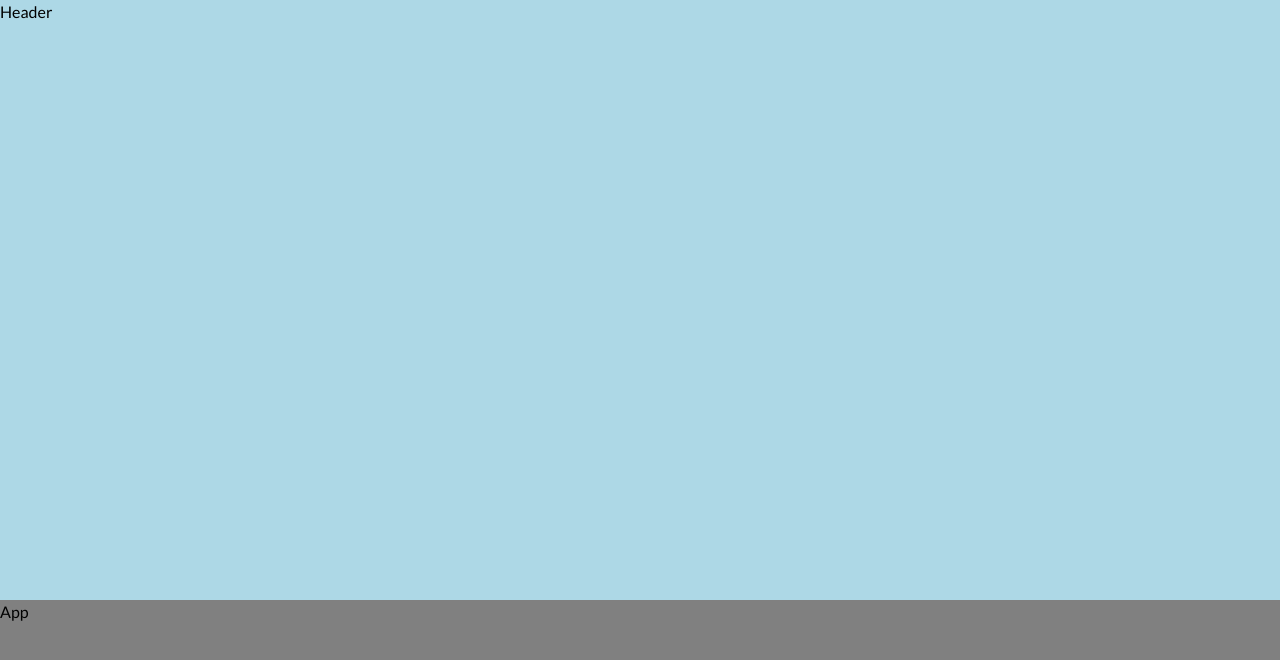
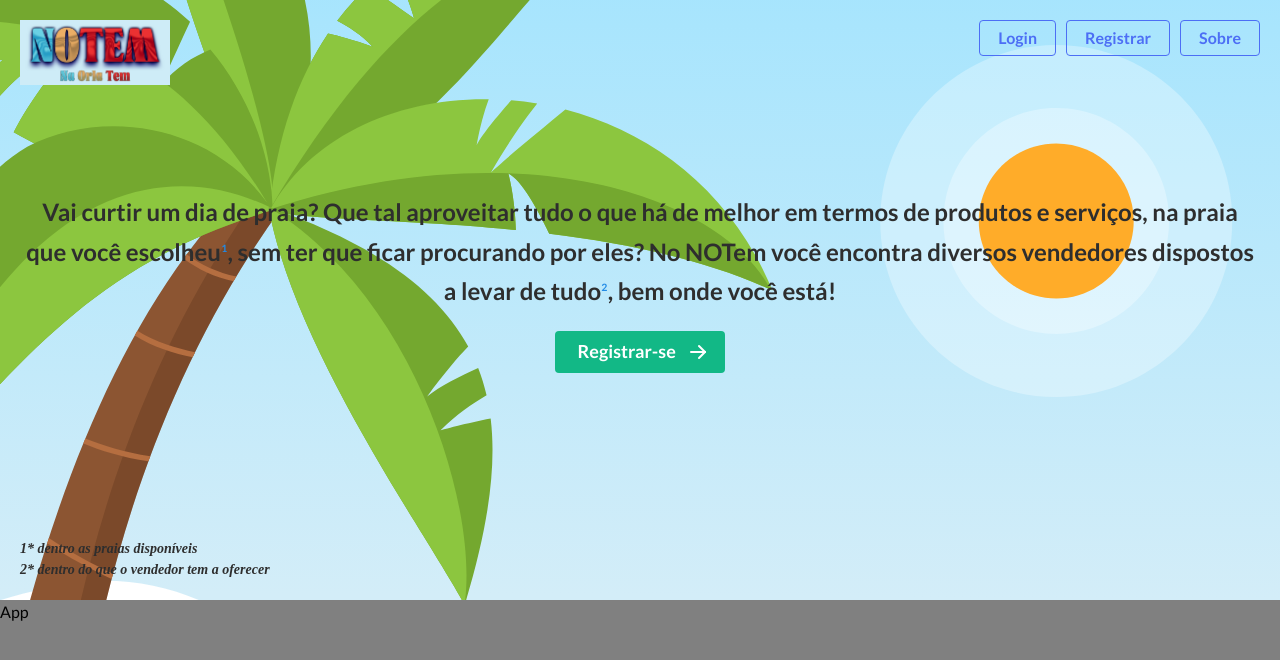
Before and after one commit to bruno-calasans-ifpe/project-notem-client, a React (Vite) app: page / in a window 1280 px wide. Shown: the top 660 px of the page. Built offline with nearby package versions, Linux system fonts and the light colour scheme.

Commit message:
create home page's header

```diff
--- a/src/layout/Header/Header.tsx
+++ b/src/layout/Header/Header.tsx
@@ -1,7 +1,93 @@
-import { Container } from './header.style'
+import { Group, Button, Image, Anchor, Text } from '@mantine/core'
+import { IconArrowRight } from '@tabler/icons-react'
+import { Container, TopHeader, LogoArea, MenuArea, BottomHeader, WelcomeMsgArea, ObsArea } from './header.style'
 
 function Header() {
-  return <Container>Header</Container>
+  return (
+    <Container>
+      <TopHeader>
+        <LogoArea id="logo">
+          <Image
+            src="./imgs/notem-logotype.jpg"
+            alt="notem logo"
+            w={150}
+          />
+        </LogoArea>
+        <MenuArea id="menu">
+          <Group gap="xs">
+            <Button
+              variant="outline"
+              color="indigo"
+            >
+              <Text fw="bold">Login</Text>
+            </Button>
+            <Button
+              variant="outline"
+              color="indigo"
+            >
+              <Text fw="bold">Registrar</Text>
+            </Button>
+            <Button
+              variant="outline"
+              color="indigo"
+            >
+              <Text fw="bold">Sobre</Text>
+            </Button>
+          </Group>
+        </MenuArea>
+      </TopHeader>
+      <BottomHeader>
+        <WelcomeMsgArea>
+          <Text
+            id="msg"
+            size="xl"
+            fw="bold"
+            c="dark"
+          >
+            Vai curtir um dia de praia? Que tal aproveitar tudo o que há de melhor em termos de produtos e serviços, na
+            praia que você escolheu<Anchor href="#obs1">¹</Anchor>, sem ter que ficar procurando por eles? No NOTem você
+            encontra diversos vendedores dispostos a levar de tudo<Anchor href="#obs2">²</Anchor>, bem onde você está!
+          </Text>
+
+          <Button
+            color="teal"
+            size="md"
+            fullWidth={false}
+            rightSection={<IconArrowRight />}
+          >
+            <Text
+              size="lg"
+              fw="bold"
+            >
+              Registrar-se
+            </Text>
+          </Button>
+        </WelcomeMsgArea>
+        <ObsArea>
+          <Text
+            id="obs1"
+            size="sm"
+            fs="italic"
+            c="dark"
+            fw="bold"
+            ff="cursive"
+          >
+            1* dentro as praias disponíveis
+          </Text>
+          <Text
+            id="obs2"
+            size="sm"
+            fs="italic"
+            c="dark"
+            fw="bold"
+            ff="cursive"
+          >
+            2* dentro do que o vendedor tem a oferecer
+          </Text>
+        </ObsArea>
+      </BottomHeader>
+    </Container>
+  )
 }
 
 export default Header
--- a/src/layout/Header/header.style.ts
+++ b/src/layout/Header/header.style.ts
@@ -2,6 +2,65 @@
 import styled from 'styled-components'
 
 export const Container = styled.header`
-  /* height: 200px; */
   background-color: lightblue;
+  display: flex;
+  flex-direction: column;
+  justify-content: space-between;
+  padding: 20px;
+
+  /* parallax */
+  background-image: url('./imgs/beach2.svg');
+  background-size: cover;
+  background-attachment: fixed;
+  background-repeat: no-repeat;
+  background-position: left top;
 `
+
+export const TopHeader = styled.div`
+  display: flex;
+  justify-content: space-between;
+  justify-self: flex-start;
+`
+
+export const LogoArea = styled.div`
+  /* img {
+    border-radius: 50%;
+  } */
+`
+
+export const MenuArea = styled.nav`
+  /* span {
+    font-weight: bold;
+  } */
+`
+
+export const BottomHeader = styled.div`
+  display: flex;
+  flex-direction: column;
+  justify-content: space-around;
+  align-items: center;
+  flex-grow: 1;
+  color: var(--letterColor1o1);
+`
+
+export const WelcomeMsgArea = styled.div`
+  display: flex;
+  flex-direction: column;
+  align-items: center;
+  justify-content: center;
+  gap: 20px;
+  flex-grow: 1;
+
+  #msg {
+    text-align: center;
+    font-family: var(--font3);
+    font-size: x-large;
+  }
+`
+
+export const ObsArea = styled.div`
+  display: flex;
+  flex-direction: column;
+  align-self: flex-start;
+  margin-top: 60px;
+`
```
Also changed, not shown: public/imgs/beach2.svg (added).
